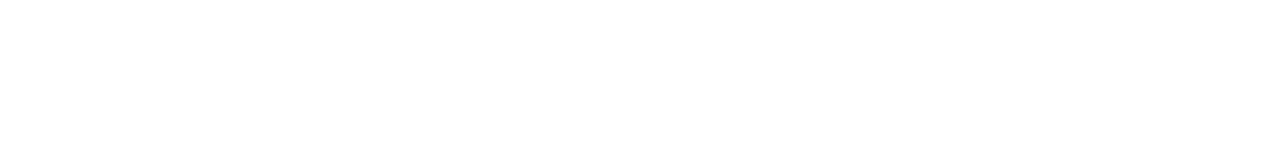
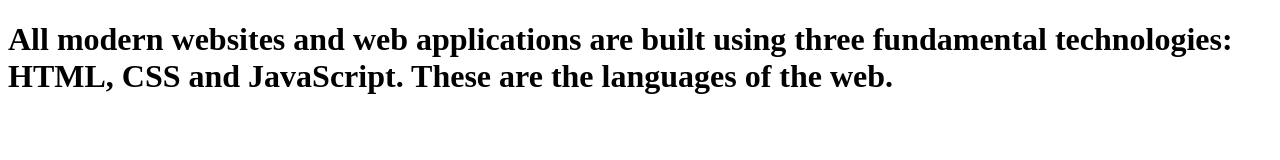
Before and after one commit to ashehxn/test-project, a plain HTML site: page Index.html in a window 1280 px wide. Drawn offline with Linux system fonts and the light colour scheme.

Commit message:
added a paragraph

```diff
--- a/Index.html
+++ b/Index.html
@@ -1,11 +1,15 @@
 <!DOCTYPE html>
 <html lang="en">
-<head>
-    <meta charset="UTF-8">
-    <meta name="viewport" content="width=device-width, initial-scale=1.0">
+  <head>
+    <meta charset="UTF-8" />
+    <meta name="viewport" content="width=device-width, initial-scale=1.0" />
     <title>Document</title>
-</head>
-<body>
-
-</body>
+  </head>
+  <body>
+    <h1>
+      All modern websites and web applications are built using three fundamental
+      technologies: HTML, CSS and JavaScript. These are the languages of the
+      web.
+    </h1>
+  </body>
 </html>
```
